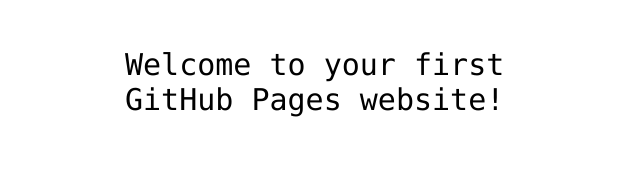
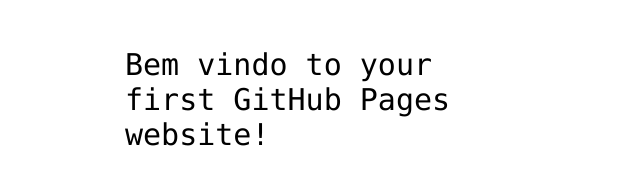
Before and after one commit to Kanidus/hello-world, a plain HTML site: page index.html in a window 1280 px wide. Shown: the part 341-526 px from the top of the page, without its empty margins (315-955 px from the left). Drawn offline with Linux system fonts and the light colour scheme.

Commit message:
Update index.html

```diff
--- a/index.html
+++ b/index.html
@@ -12,7 +12,7 @@
 <img src="https://octodex.github.com/images/daftpunktocat-thomas.gif" id="octocat" alt="octocat-gif" />
 
 <!-- Change this code here by copy and pasting your template on line 15 -->
-<p>Welcome to your first GitHub Pages website!</p>
+<p>Bem vindo to your first GitHub Pages website!</p>
 
 </body>
 </html>
```
